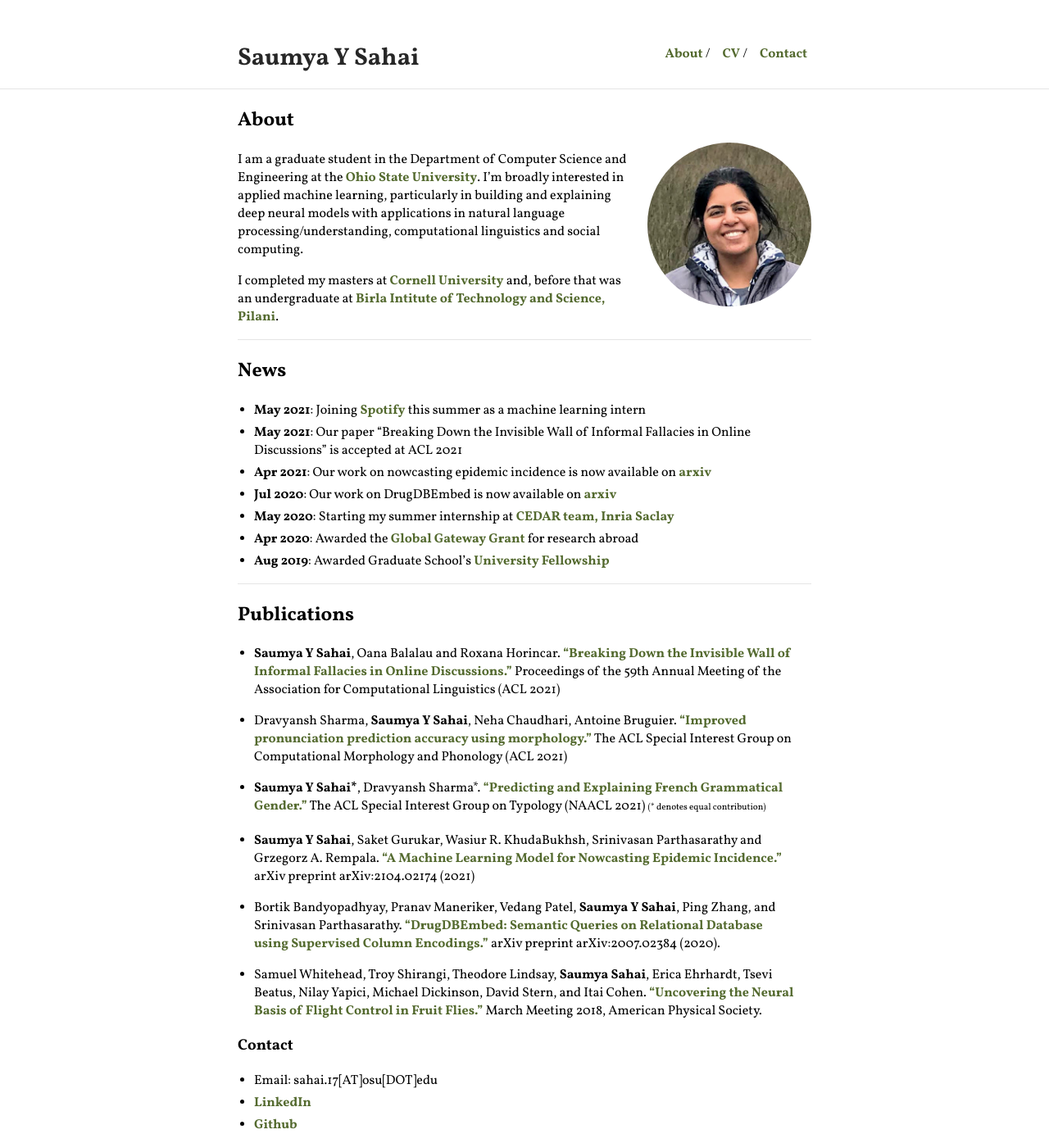
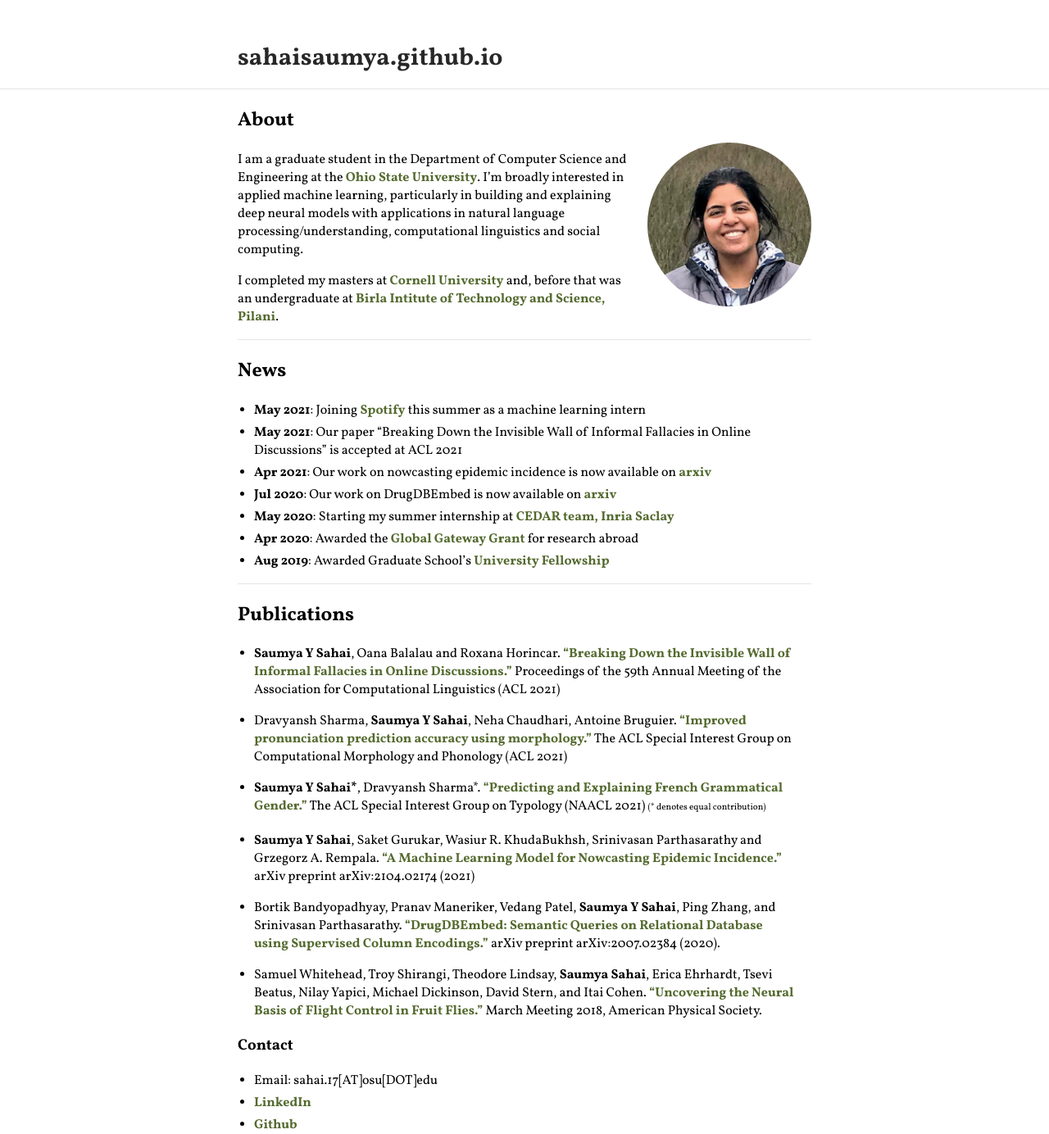
Before and after one commit to sahaisaumya/sahaisaumya.github.io, a Jekyll site: the page built from index.md, in a window 1280 px wide. Shown: the whole page at 82% size. Built offline with Jekyll 4.4.1, drawn with Linux system fonts in a browser that asks for light colours; our own code applies the rules of GitHub Pages for plain Markdown files; part of the change alters nothing that is shown.

Commit message:
Update _config.yml

```diff
--- a/_config.yml
+++ b/_config.yml
@@ -1,22 +1,22 @@
-title: Saumya Y Sahai
-authors: Saumya Y Sahai
-url: "https://sahaisaumya.github.io"
-baseurl: ""
+# title: Saumya Y Sahai
+# authors: Saumya Y Sahai
+# url: "https://sahaisaumya.github.io"
+# baseurl: ""
 
-markdown: kramdown
+# markdown: kramdown
 
-sass:
-    style: compressed
-    sass_dir: _sass
+# sass:
+#     style: compressed
+#     sass_dir: _sass
 
-tracking_id: UA-179107942-1
+# tracking_id: UA-179107942-1
 
-nav:
- - name: "About"
-   link: "index"
- - name: "CV"
-   link: "cv"
-#  - name: "Code"
-#    link: "https://github.com/sahaisaumya"
- - name: "Contact"
-   link: "contact"
+# nav:
+#  - name: "About"
+#    link: "index"
+#  - name: "CV"
+#    link: "cv"
+# #  - name: "Code"
+# #    link: "https://github.com/sahaisaumya"
+#  - name: "Contact"
+#    link: "contact"
```
